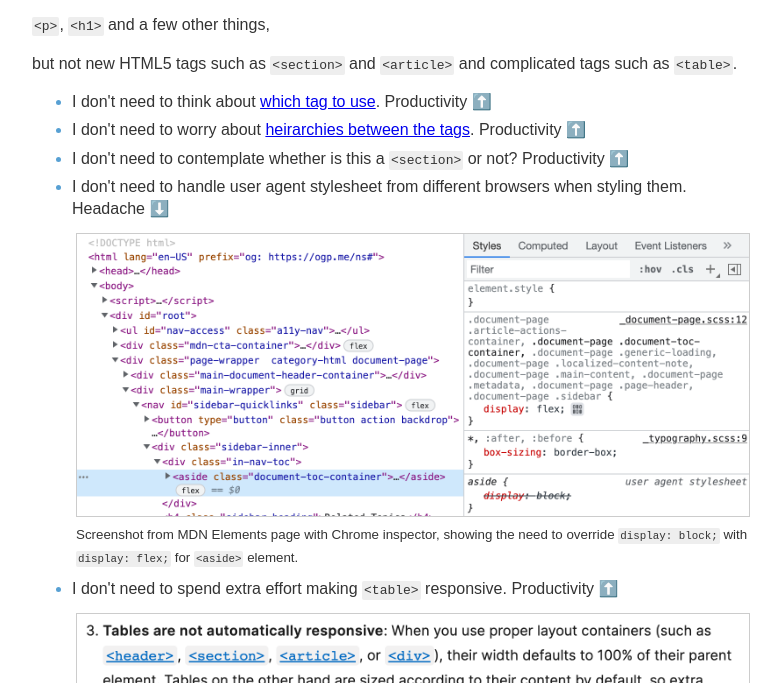
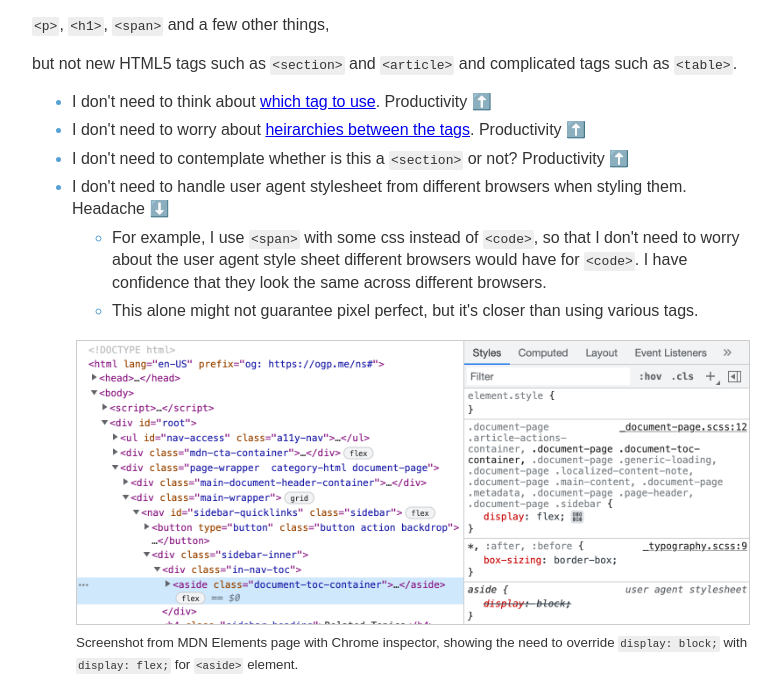
Before and after one commit to paradite/whyiusediv, a plain HTML site: page index.html in a window 1280 px wide. Shown: the part 72-755 px from the top of the page, without its empty margins (248-1029 px from the left). Drawn offline with Linux system fonts and the light colour scheme.

Commit message:
feat(why): more details

```diff
--- a/index.html
+++ b/index.html
@@ -76,7 +76,7 @@
 </head>
 <body>
   <h1>Why I use div,</h1>
-  <p><span class="code">&lt;p&gt;</span>, <span class="code">&lt;h1&gt;</span> and a few other things,</p>
+  <p><span class="code">&lt;p&gt;</span>, <span class="code">&lt;h1&gt;</span>, <span class="code">&lt;span&gt;</span> and a few other things,</p>
   <p>but not new HTML5 tags such as <span class="code">&lt;section&gt;</span> and <span class="code">&lt;article&gt;</span> and complicated tags such as <span class="code">&lt;table&gt;</span>.</p>
   <ul>
     <li>
@@ -90,6 +90,10 @@
     </li>
     <li>
       I don't need to handle user agent stylesheet from different browsers when styling them. Headache ⬇️
+      <ul>
+        <li>For example, I use <span class="code">&lt;span&gt;</span> with some css instead of <span class="code">&lt;code&gt;</span>, so that I don't need to worry about the user agent style sheet different browsers would have for <span class="code">&lt;code&gt;</span>. I have confidence that they look the same across different browsers.</li>
+        <li>This alone might not guarantee pixel perfect, but it's closer than using various tags.</li>
+      </ul>
       <div class="image-container">
         <img src="aside.png" alt="Screenshot from MDN Elements page with Chrome inspector">
         <small>Screenshot from MDN Elements page with Chrome inspector, showing the need to override <span class="code">display: block;</span> with <span class="code">display: flex;</span> for <span class="code">&lt;aside&gt;</span> element.</small>
```
